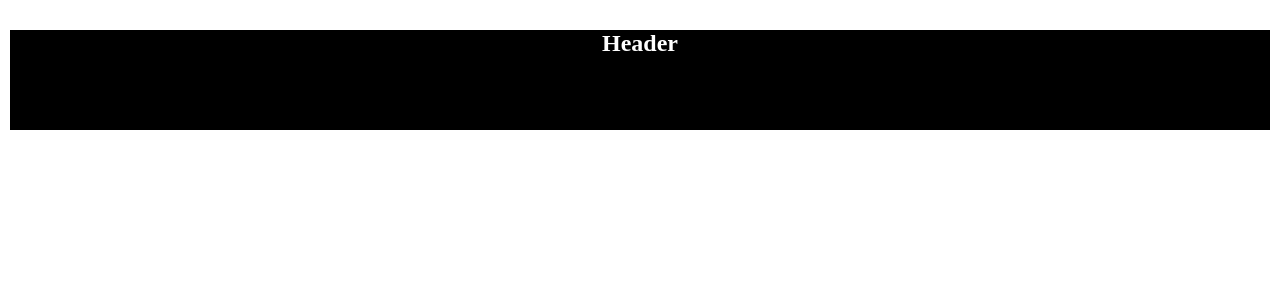
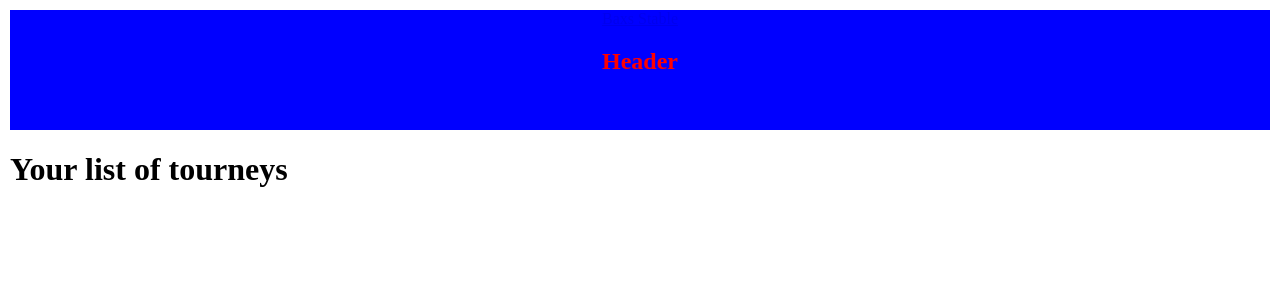
Before and after one commit to BriOD/node-express-app, a React (Create React App) app in the folder client/: page / in a window 1280 px wide. Shown: the top 300 px of the page. Built offline with nearby package versions, Linux system fonts and the light colour scheme; no server answers.

Commit message:
made header links clickable with correct routing

```diff
--- a/client/src/components/App.js
+++ b/client/src/components/App.js
@@ -4,6 +4,7 @@ import { connect } from 'react-redux';
 import * as actions from '../actions';
 
 import Header from './Header';
+import Landing from './Landing';
 
 class App extends Component {
   componentDidMount() {
@@ -16,6 +17,7 @@ class App extends Component {
         <BrowserRouter>
           <div>
             <Header />
+            <Route exact path="/" component={Landing} />
           </div>
         </BrowserRouter>
       </div>
--- a/client/src/components/Header.js
+++ b/client/src/components/Header.js
@@ -1,5 +1,6 @@
 import React, { Component } from 'react';
 import { connect } from 'react-redux';
+import { Link } from 'react-router-dom';
 
 class Header extends Component {
   renderContent() {
@@ -25,6 +26,7 @@ class Header extends Component {
     return (
       <nav>
         <div className="header">
+          <Link to={this.props.auth ? '/tourneys' : '/'}>Baxs Stable </Link>
           <h1>Header</h1>
           <ul className="right">{this.renderContent()}</ul>
         </div>
--- /dev/null
+++ b/client/src/components/Landing.js
@@ -0,0 +1,11 @@
+import React from 'react';
+
+const Landing = () => {
+  return (
+    <div>
+      <h1>Your list of tourneys</h1>
+    </div>
+  );
+};
+
+export default Landing;
--- a/client/src/style.css
+++ b/client/src/style.css
@@ -1,8 +1,8 @@
 .header {
-  background-color: black;
+  background-color: blue;
   text-align: center;
-  color: white;
-  height: 100px;
+  color: red;
+  height: 120px;
   width: auto;
 }
 
```
